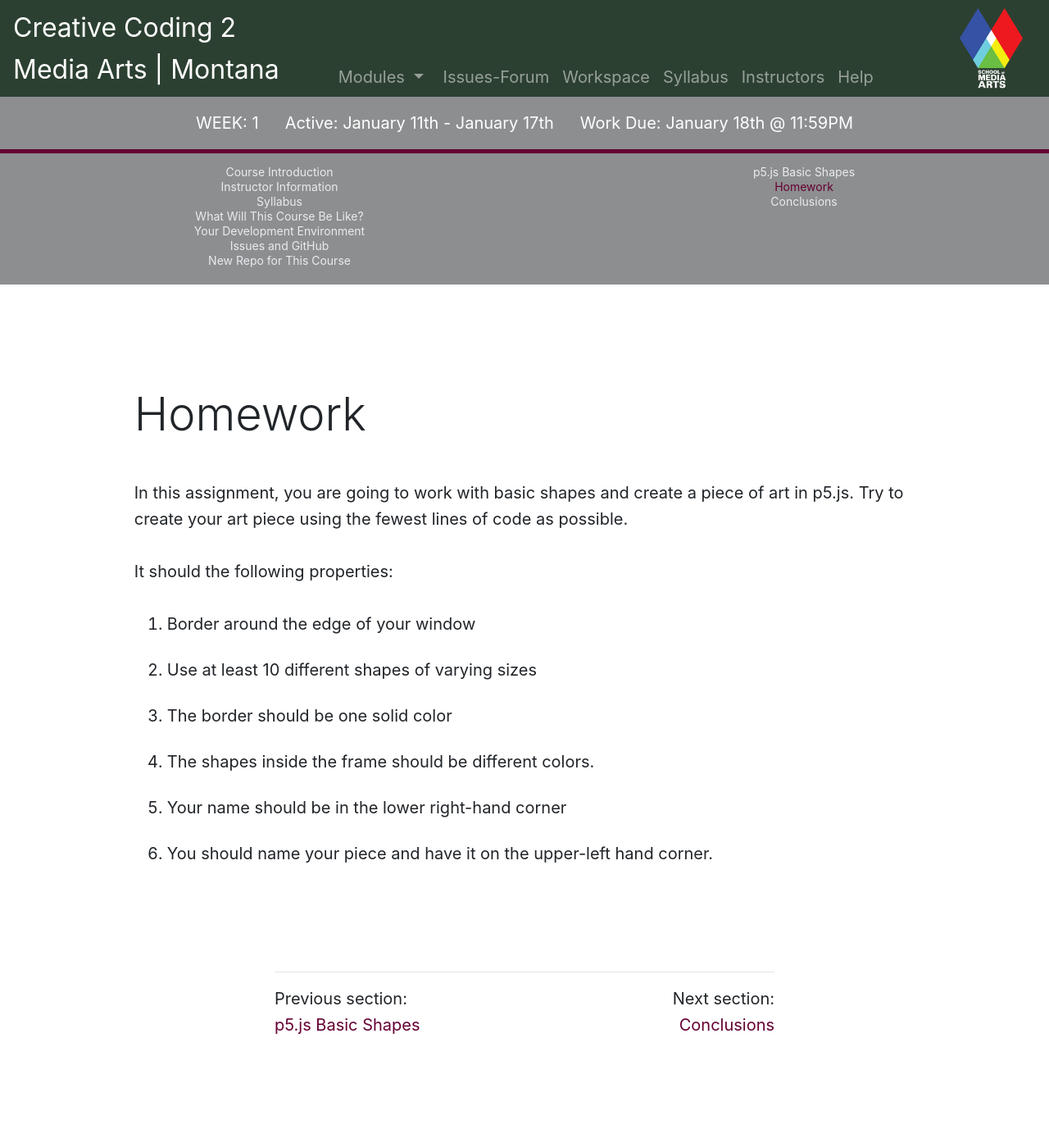
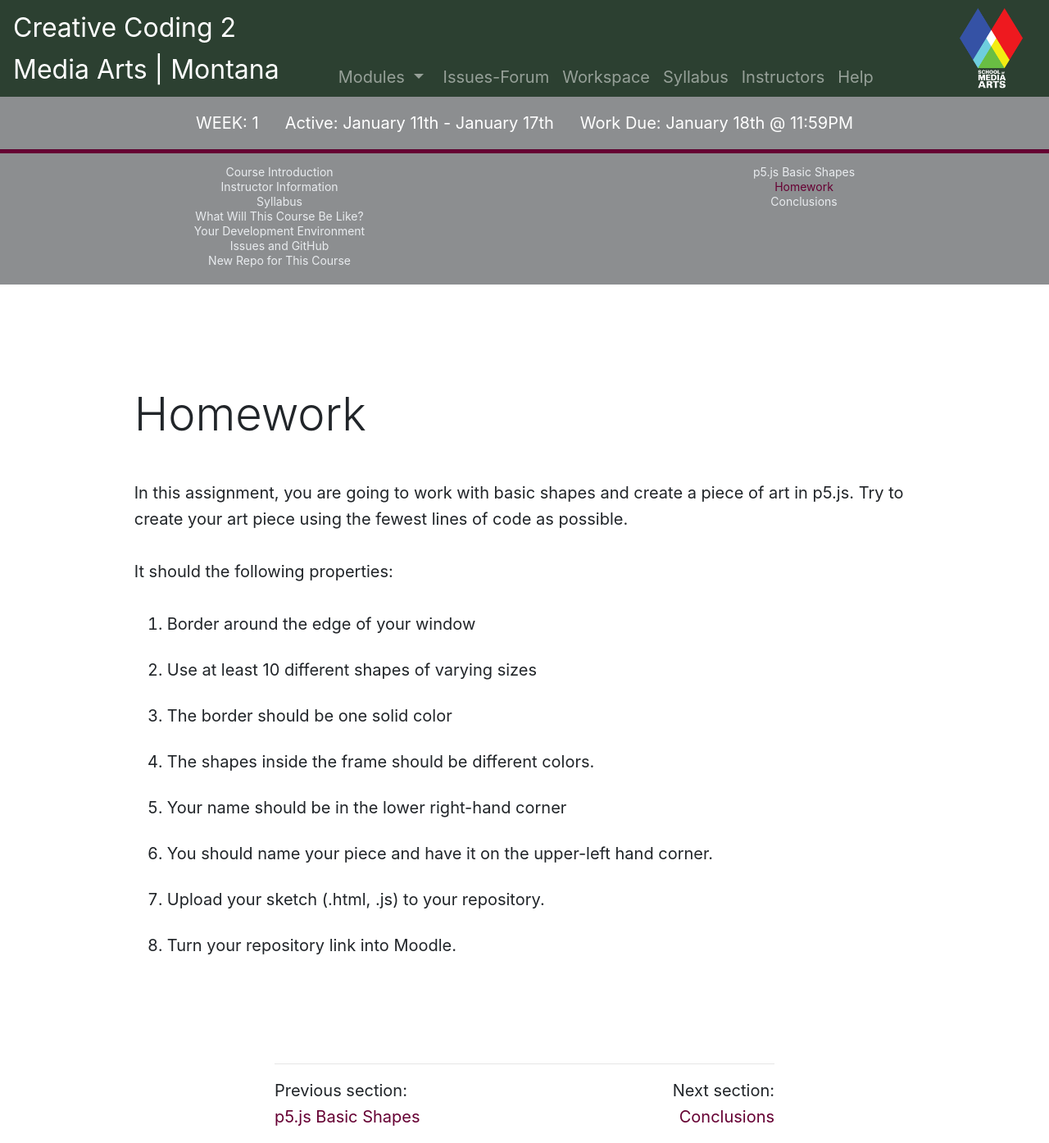
Before and after one commit to Montana-Media-Arts/220-creative-coding2-Spring2021, a Jekyll site: the page built from modules/week-1/_posts/2017-01-15-homework.md, in a window 1280 px wide. Shown: the whole page at 82% size. Built offline with Jekyll 4.4.1, drawn with Linux system fonts in a browser that asks for light colours; nearby versions of some CDN libraries; comment, search, counter and statistics services are not loaded; before the commit the page ends 1282 px from its top, so only the background shows below that.

Commit message:
Update 2017-01-15-homework.md

```diff
--- a/modules/week-1/_posts/2017-01-15-homework.md
+++ b/modules/week-1/_posts/2017-01-15-homework.md
@@ -16,3 +16,5 @@ It should the following properties:
 4.	The shapes inside the frame should be different colors.
 5.	Your name should be in the lower right-hand corner
 6.	You should name your piece and have it on the upper-left hand corner.
+7.  Upload your sketch (.html, .js) to your repository.
+8.  Turn your repository link into Moodle.
```
